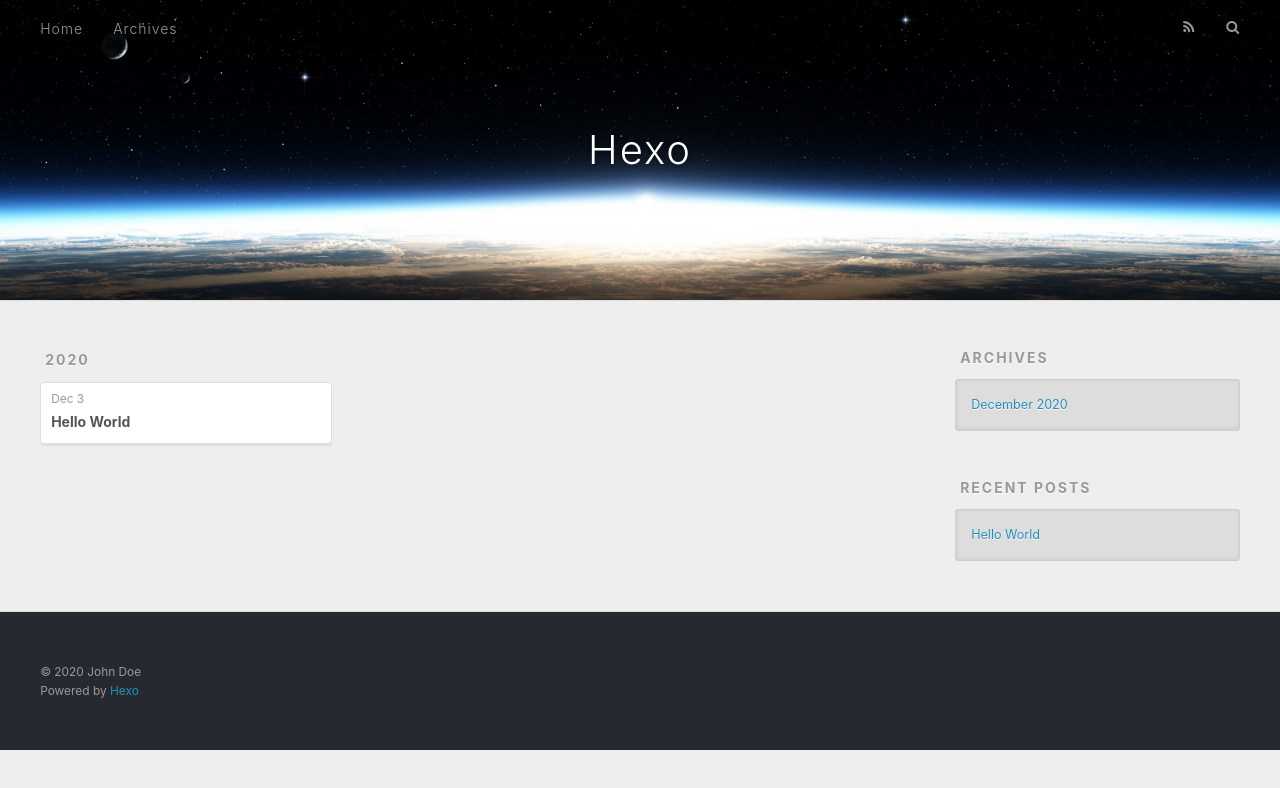
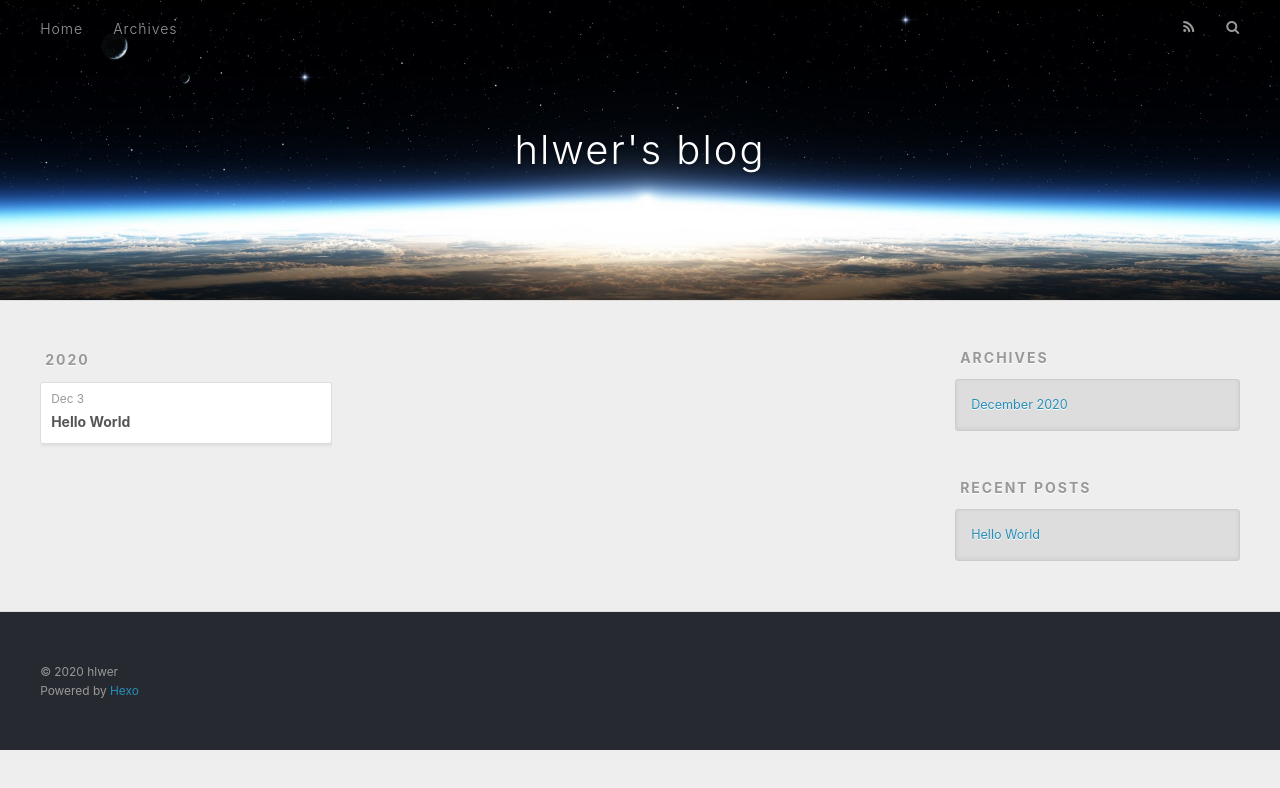
Before and after one commit to hlwer/hlwer.github.io, a plain HTML site: page archives/2020/12/index.html in a window 1280 px wide. Drawn offline with nearby package versions, Linux system fonts and the light colour scheme.

Commit message:
Site updated: 2020-12-04 00:02:07

```diff
--- a/archives/2020/12/index.html
+++ b/archives/2020/12/index.html
@@ -5,17 +5,17 @@
 
 
 
-  <title>Archives: 2020/12 | Hexo</title>
+  <title>Archives: 2020/12 | hlwer&#39;s blog</title>
   <meta name="viewport" content="width=device-width, initial-scale=1, maximum-scale=1">
   <meta property="og:type" content="website">
-<meta property="og:title" content="Hexo">
+<meta property="og:title" content="hlwer&#39;s blog">
 <meta property="og:url" content="http://example.com/archives/2020/12/index.html">
-<meta property="og:site_name" content="Hexo">
+<meta property="og:site_name" content="hlwer&#39;s blog">
 <meta property="og:locale" content="en_US">
-<meta property="article:author" content="John Doe">
+<meta property="article:author" content="hlwer">
 <meta name="twitter:card" content="summary">
 
-    <link rel="alternate" href="/atom.xml" title="Hexo" type="application/atom+xml">
+    <link rel="alternate" href="/atom.xml" title="hlwer&#39;s blog" type="application/atom+xml">
 
 
     <link rel="icon" href="/favicon.png">
@@ -36,7 +36,7 @@
   <div id="header-outer" class="outer">
     <div id="header-title" class="inner">
       <h1 id="logo-wrap">
-        <a href="/" id="logo">Hexo</a>
+        <a href="/" id="logo">hlwer&#39;s blog</a>
       </h1>
 
     </div>
@@ -141,7 +141,7 @@
 
   <div class="outer">
     <div id="footer-info" class="inner">
-      &copy; 2020 John Doe<br>
+      &copy; 2020 hlwer<br>
       Powered by <a href="http://hexo.io/" target="_blank">Hexo</a>
     </div>
   </div>
```
Also changed, not shown: 2020/12/03/hello-world/index.html (+6 -6 lines), archives/2020/index.html (+7 -7 lines), archives/index.html (+7 -7 lines), index.html (+7 -7 lines).
